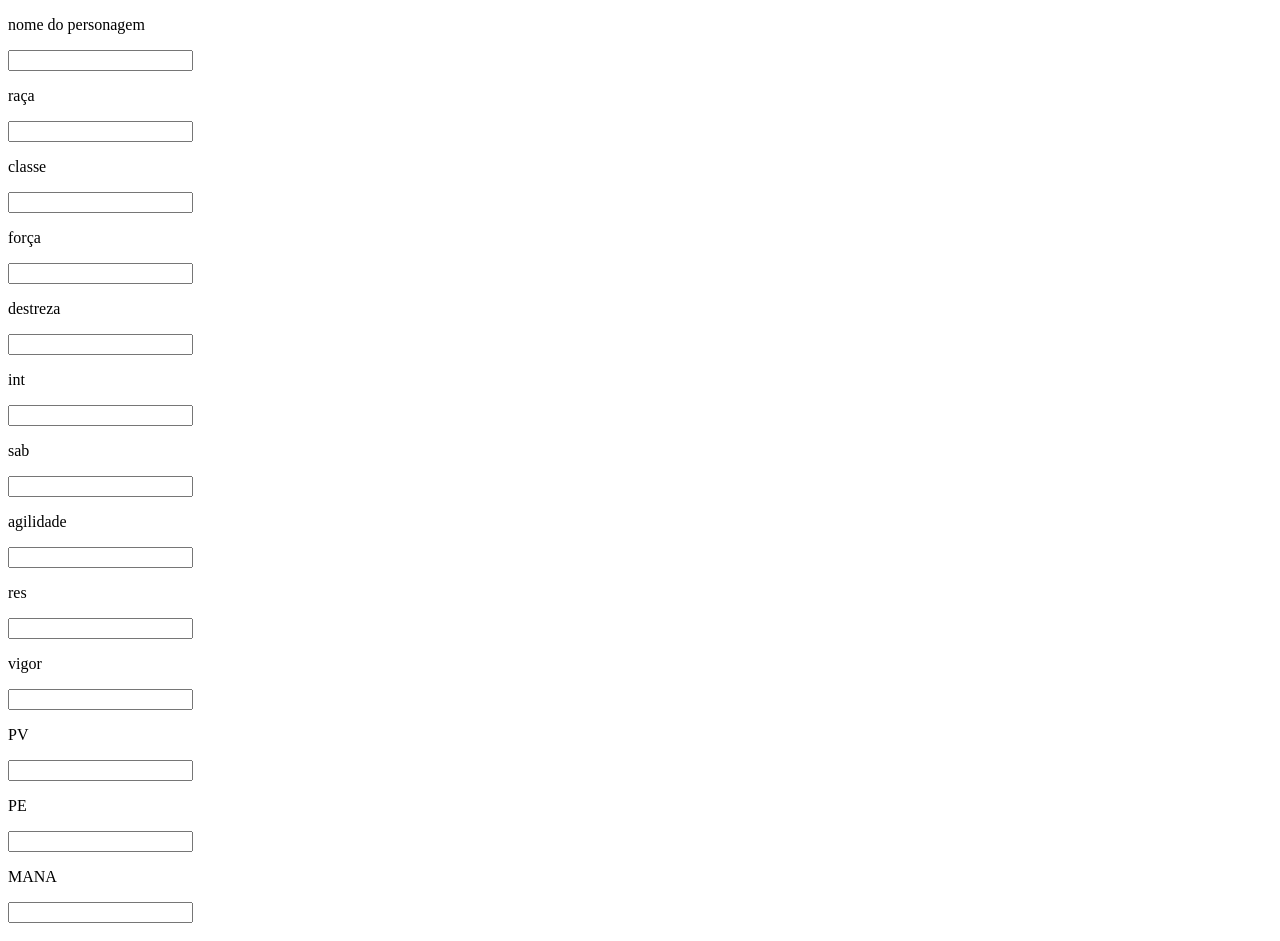
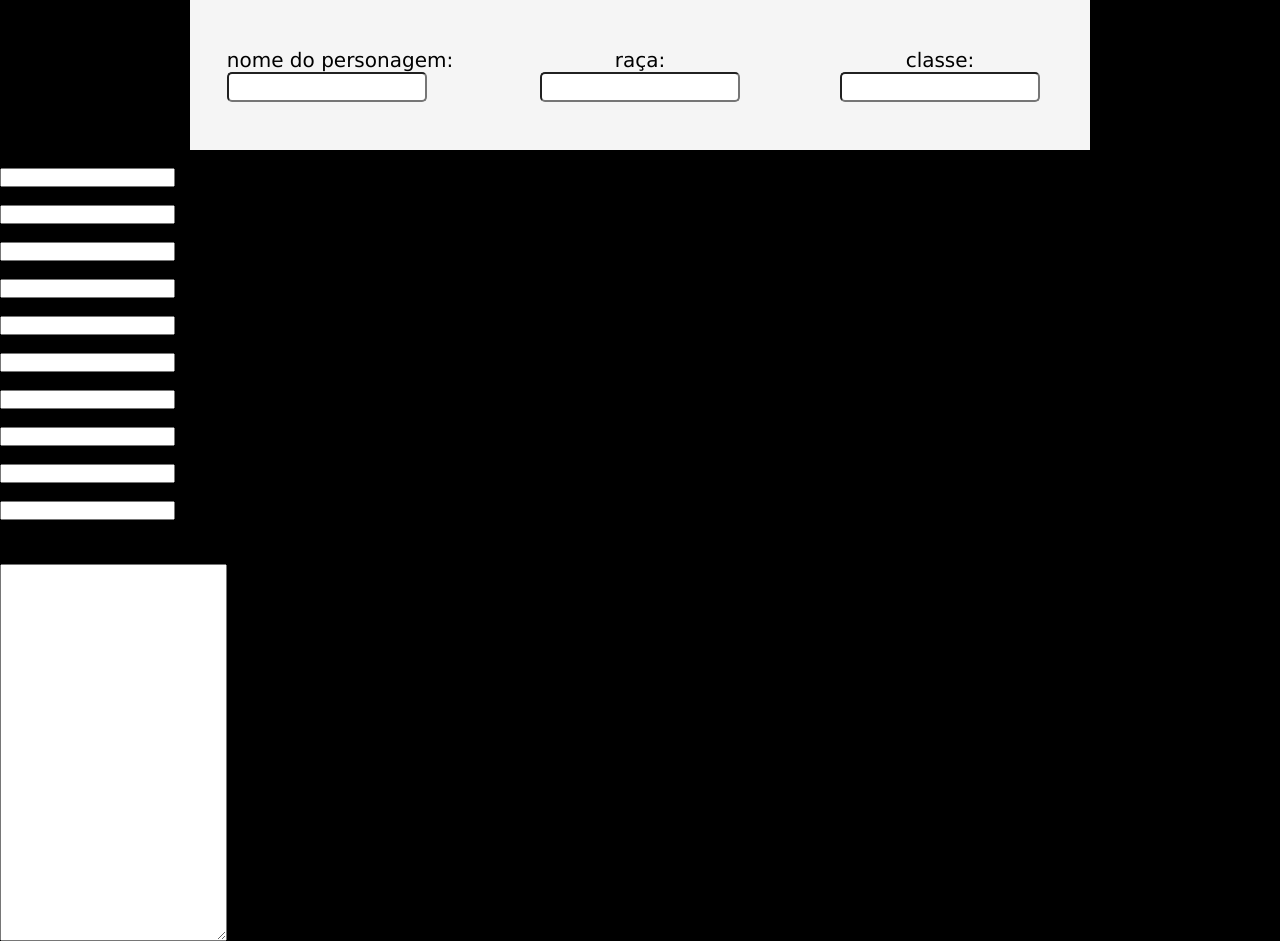
Before and after one commit to breno351/rpg, a plain HTML site: page index.html in a window 1280 px wide. Shown: the top 941 px of the page. Drawn offline with Linux system fonts and the light colour scheme; a web font is replaced by a local one.

Commit message:
estilo e update no index

```diff
--- a/index.html
+++ b/index.html
@@ -4,23 +4,23 @@
     <meta charset="UTF-8">
     <meta name="viewport" content="width=device-width, initial-scale=1.0">
     <title>Super Trunfo</title>
+    <link rel="stylesheet" href="style.css">
 </head>
 <body>
-    <header>
-        <section>
-            <div>
-                <p>nome do personagem</p>
+    <header class="topo">
+        <section class="Container-topo">
+            <div class="Container nome personagem">
+                <p>nome do personagem:</p>
                 <input type="text" name="" id="">
             </div>
-            <div>
-                <p>raça</p>
+            <div class="Container-raca-do-personagem">
+                <p>raça:</p>
                 <input type="text" name="" id="">
             </div>
-            <div>
-                <p>classe</p>
+            <div class="Container-classe">
+                <p>classe:</p>
                 <input type="text" name="" id="">
             </div>
-
         </section>
     </header>
     <main>
--- /dev/null
+++ b/style.css
@@ -0,0 +1,45 @@
+@import url('https://fonts.googleapis.com/css2?family=Jersey+10&display=swap');
+
+* {
+    padding: 0;
+    margin: 0;
+    box-sizing: border-box;
+    font-family: 'Jersey 25', Verdana, Geneva, Tahoma, sans-serif;
+
+}
+body {
+    background-color: rgb(0, 0, 0);
+    font-size: 15px;
+}
+
+.topo {
+    width: 100vw;
+    display: flex;
+    justify-content: center;
+}
+
+.Container-topo{
+    background-color: whitesmoke;
+    display: grid;
+    grid-template-columns: 1fr 1fr 1fr;
+    align-items: center;
+    justify-items: center;
+    width: 900px;
+    height: 150px;
+}
+
+.Container-topo>div {
+    padding: 10px;
+}
+
+.Container-topo>div p{
+    font-size: 20px;
+    text-align: center;
+}
+
+.Container-topo div input {
+    height: 30px;
+    width: 200px;
+    border-radius: 5px;
+    padding-left: 10px;
+}
```
